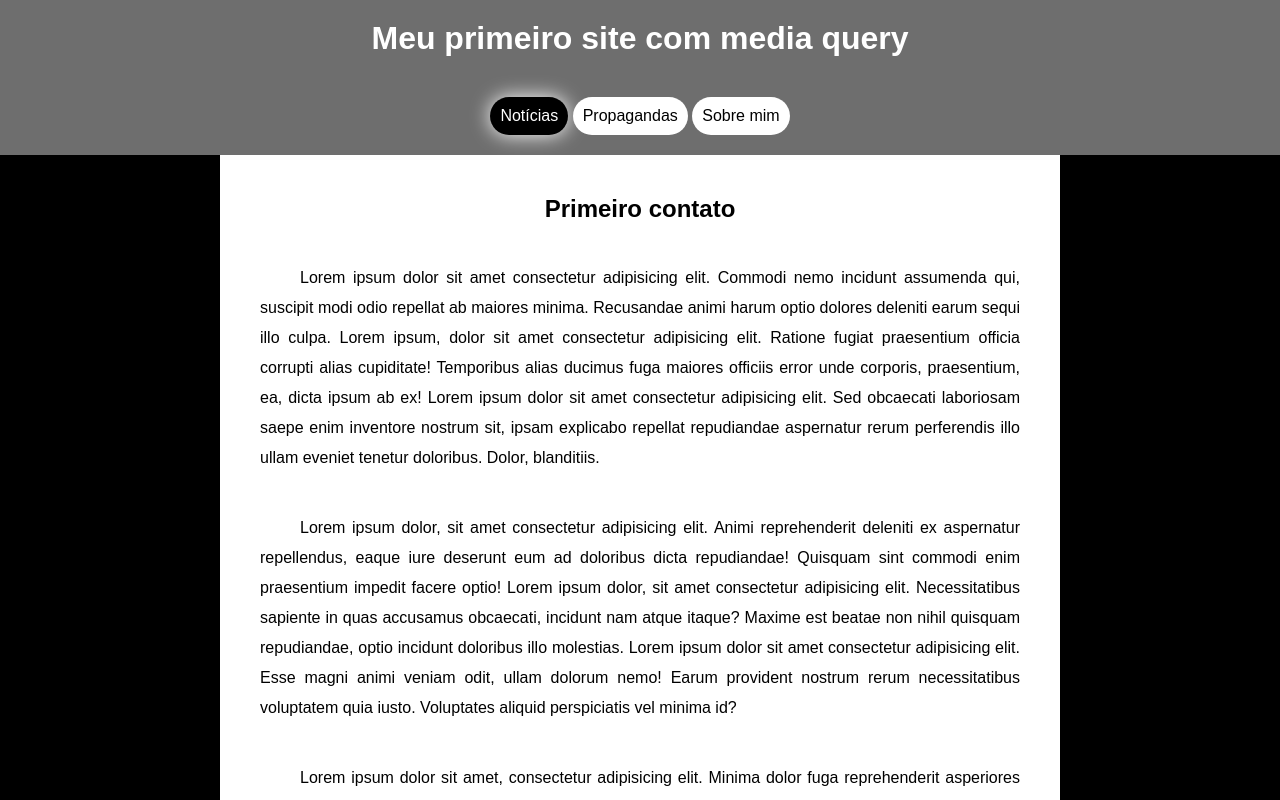
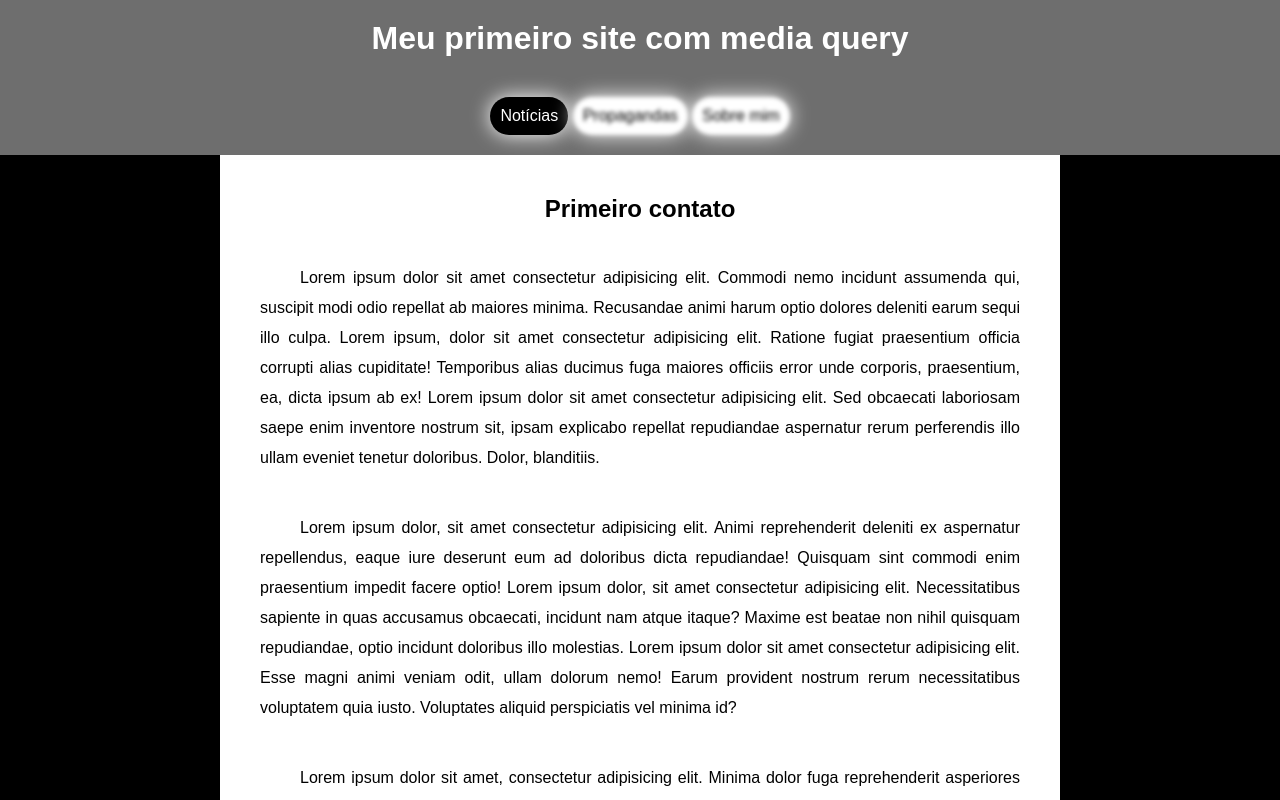
Before and after one commit to DiogoHSSantos/Html-Css, a plain HTML site: page exercicios/exercícios Media Query/mq001/index.html in a window 1280 px wide. In both pictures the pointer is over the item "Notícias". Shown: the top 800 px of the page. Drawn offline with Linux system fonts and the light colour scheme.

Commit message:
adicionei o blur

```diff
--- a/exercicios/exercícios Media Query/mq001/tudo.css
+++ b/exercicios/exercícios Media Query/mq001/tudo.css
@@ -29,12 +29,18 @@ header ul li{
     background-color: #ffffff;
     color: #000000;
     border-radius: 20px;
+    cursor: pointer;
 }
-header ul li:hover{
-    background-color: #000000;
-    color:#ffffff;
-    transition: 0.5s;
+header ul:hover li{
+    transition: 0.3s;
     box-shadow: 0px 0px 20px #ffffff;
+    filter: blur(2px);
+
+}
+header ul:hover li:hover{
+    filter: blur(0px);
+    background: black;
+    color: white;
 }
 
 main{
```
